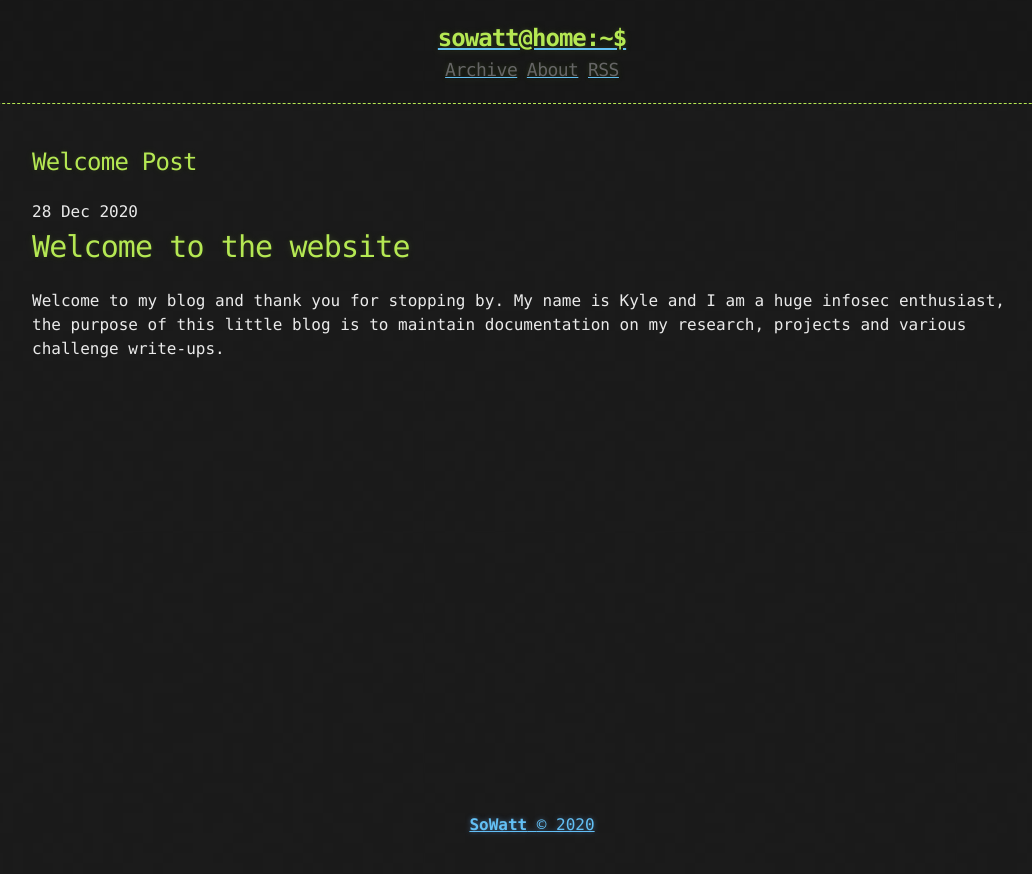
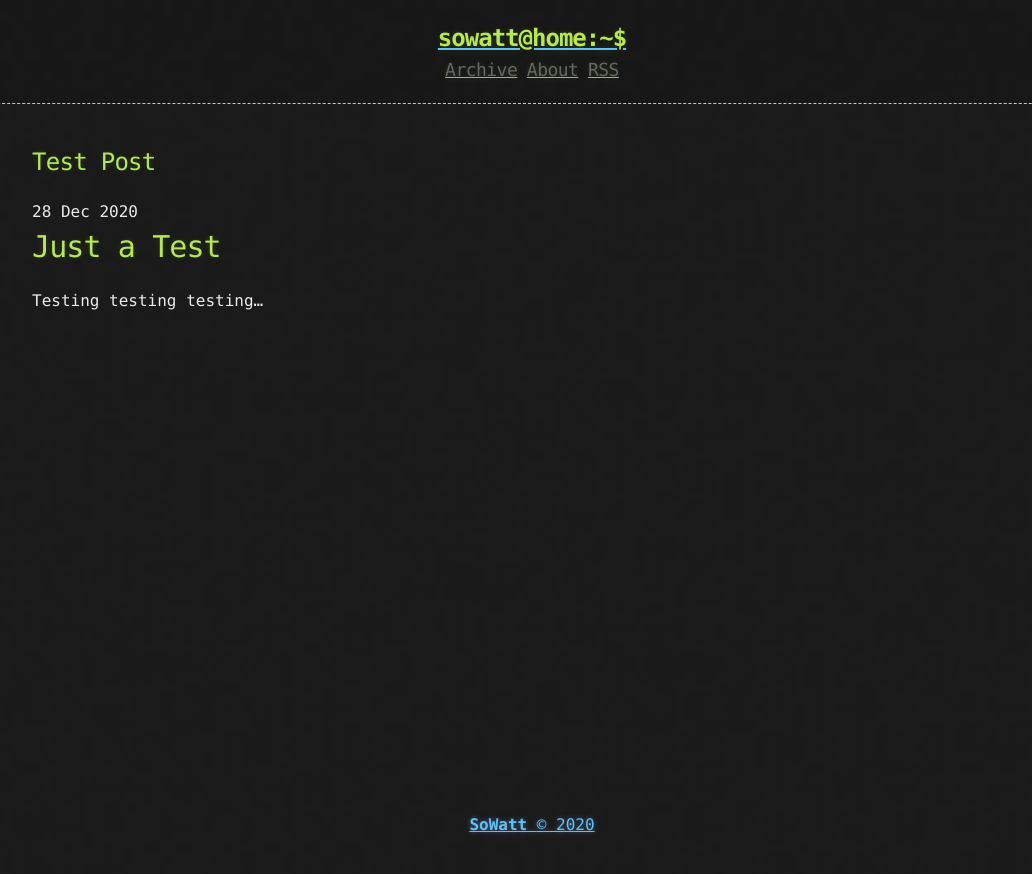
Before and after one commit to soWatt/soWatt.github.io, a Jekyll site: the page built from _posts/2020-12-28-Welcome.md, in a window 1280 px wide. Shown: the top 874 px of the page, without its empty margins (108-1140 px from the left). Built offline with Jekyll 4.4.1, drawn with Linux system fonts in a browser that asks for light colours.

Commit message:
Update 2020-12-28-Welcome.md

```diff
--- a/_posts/2020-12-28-Welcome.md
+++ b/_posts/2020-12-28-Welcome.md
@@ -1,8 +1,8 @@
 ---
-title: Welcome Post
+title: Test Post
 published: true
 ---
 
-# [](#header-1)Welcome to the website
+# [](#header-1)Just a Test
 
-Welcome to my blog and thank you for stopping by. My name is Kyle and I am a huge infosec enthusiast, the purpose of this little blog is to maintain documentation on my research, projects and various challenge write-ups.
+Testing testing testing...
```
